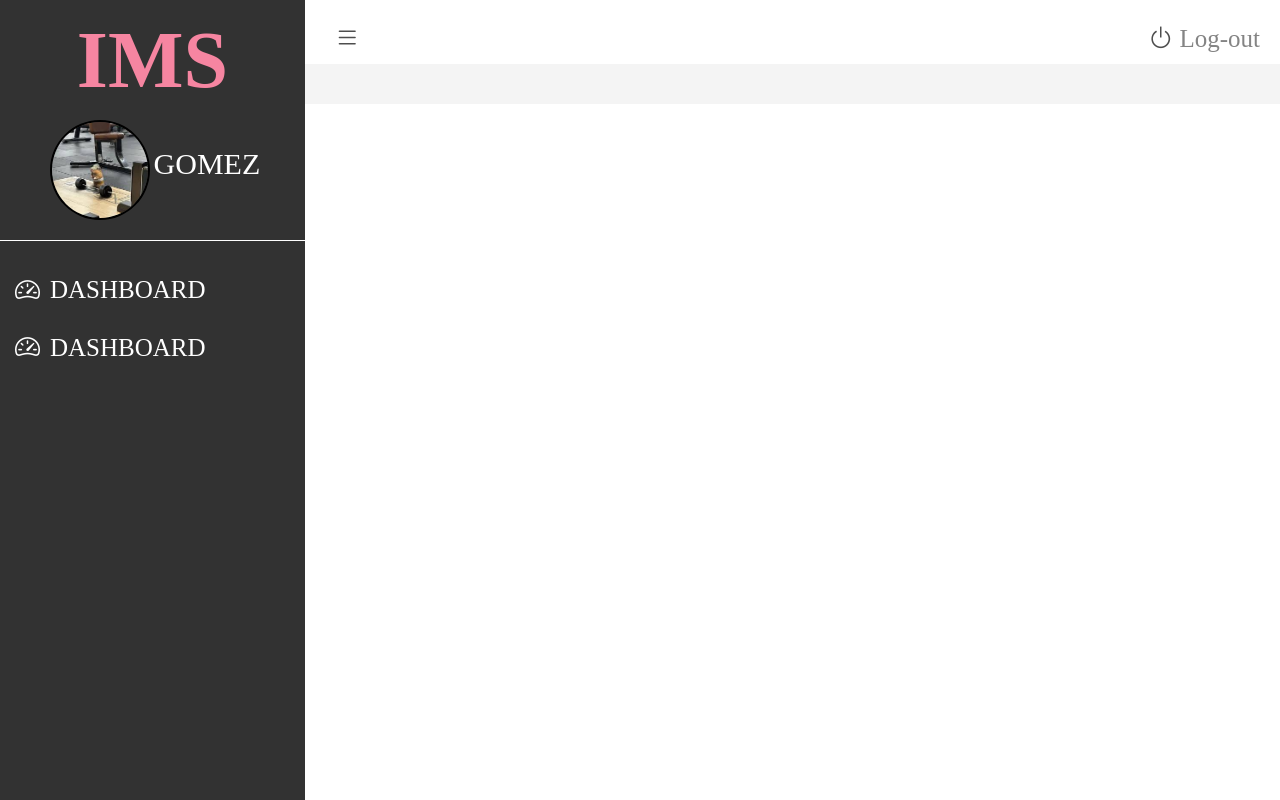
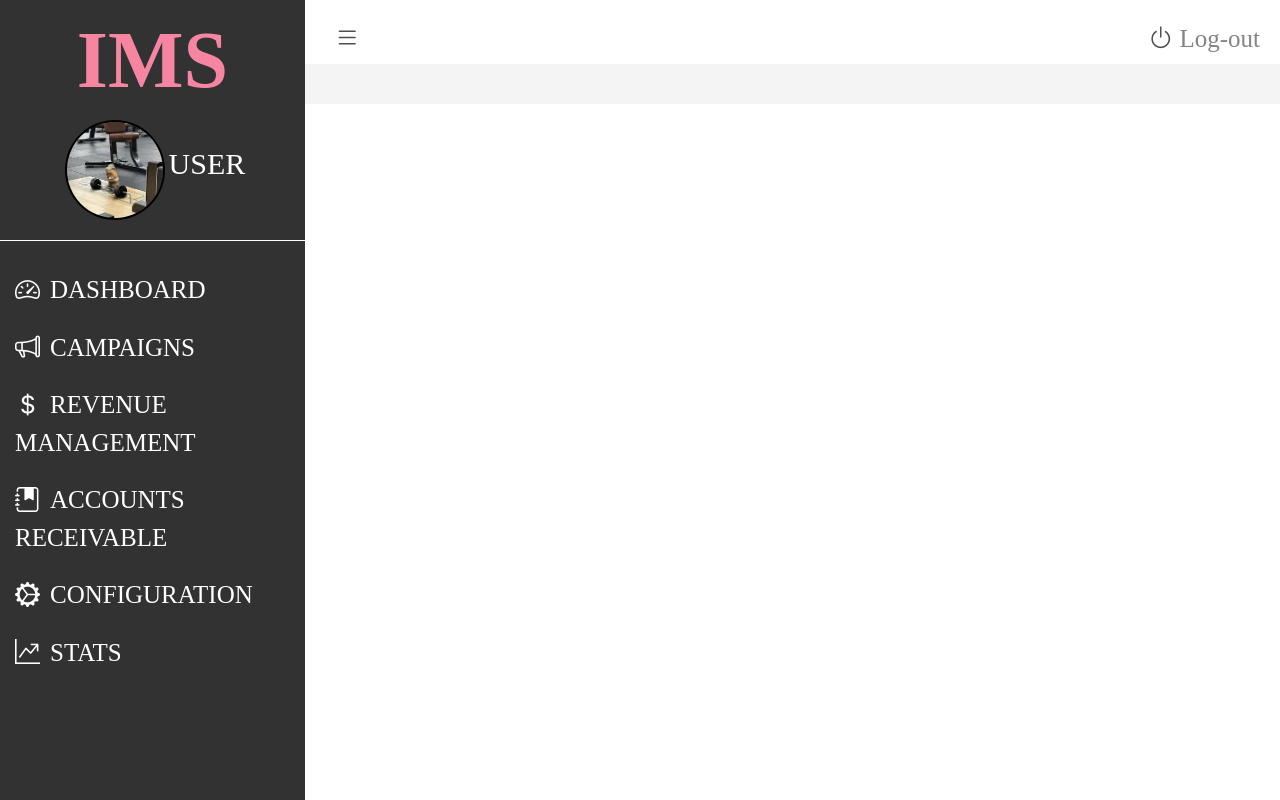
Before and after one commit to Carlos-Laporte/Criando-Site-do-Zero, a PHP site: page /product/pages/dashboard.php in a window 1280 px wide. Run offline with PHP 8.4, Linux system fonts and the light colour scheme.

Commit message:
foi acrescentado duas session, uma first name e outra last name na tela de login, esses dois comandos foi chamados na dashboard, esses comandos foram usados para mostrar o nome do usuario na dashboard de acordo com o que esta no banco de dados

```diff
--- a/product/CSS/styleDashboard.css
+++ b/product/CSS/styleDashboard.css
@@ -55,7 +55,7 @@ ul.dashboard_menu_lists{
 }
 
 ul.dashboard_menu_lists li{
-    font-size: 18px;
+    font-size: 10px;
     text-transform: uppercase;
 }
 
--- a/product/pages/dashboard.php
+++ b/product/pages/dashboard.php
@@ -8,12 +8,18 @@
         <link rel="stylesheet" href="https://cdn.jsdelivr.net/npm/bootstrap-icons@1.13.1/font/bootstrap-icons.min.css">
     </head>
     <body>
+        <?php
+            session_start();
+            $first_name = $_SESSION['user_first_name'] ?? 'User';
+            $last_name = $_SESSION['user_last_name'] ?? '';
+            $full_name = trim($first_name . ' ' . $last_name);
+        ?>
         <div id="dashboardMainConteiner">
             <div class="dashboard_sidebar" id="dashboard_sidebar">
                 <h3 class="dashboard_logo">IMS</h3>
                 <div class="dashboard_sidebar_user">
                     <img src="../img/image_perfil.jpg" alt="User image." id="userImage">
-                    <span>Gomez</span>
+                    <span><?= htmlspecialchars($full_name) ?></span>
                 </div>
                 <div class="dashboard_sidebar_user_menus">
                     <ul class="dashboard_menu_lists">
@@ -21,7 +27,19 @@
                             <a href=""><i class="bi bi-speedometer2"></i><span class="menuText">Dashboard</span></a>
                         </li>
                         <li>
-                            <a href=""><i class="bi bi-speedometer2"></i><span class="menuText">Dashboard</span></a>
+                            <a href=""><i class="bi bi-megaphone"></i><span class="menuText">Campaigns</span></a>
+                        </li>
+                        <li>
+                            <a href=""><i class="bi bi-currency-dollar"></i></i><span class="menuText">Revenue Management</span></a>
+                        </li>
+                        <li>
+                            <a href=""><i class="bi bi-journal-bookmark-fill"></i><span class="menuText">Accounts Receivable</span></a>
+                        </li>
+                        <li>
+                            <a href=""><i class="bi bi-gear-wide-connected"></i><span class="menuText">Configuration</span></a>
+                        </li>
+                        <li>
+                            <a href=""><i class="bi bi-graph-up-arrow"></i><span class="menuText">Stats</span></a>
                         </li>
                     </ul>
                 </div>
@@ -29,7 +47,7 @@
             <div class="dashboard_content_conteiner" id="dashboard_content_conteiner">
                 <div class="dashboard_topNav">
                     <a href="" class="list"><i class="bi bi-list"></i></a>
-                    <a href="../../login.php" class="log-out"><i class="bi bi-power"></i> Log-out</a>
+                    <a href="login.php" class="log-out"><i class="bi bi-power"></i> Log-out</a>
                 </div>
                 <div class="dashboard_content">
                     <div class="dashboard_content_main">
--- a/product/pages/login.php
+++ b/product/pages/login.php
@@ -19,6 +19,8 @@
             if(password_verify($password, $result['password'])){
                 $_SESSION['user_id'] = $result['id'];
                 $_SESSION['user_email'] = $result['email'];
+                $_SESSION['user_first_name'] = $result['first name'];
+                $_SESSION['user_last_name'] = $result['last name'];
                 header("Location: dashboard.php");
                 exit();
             } else{
```
